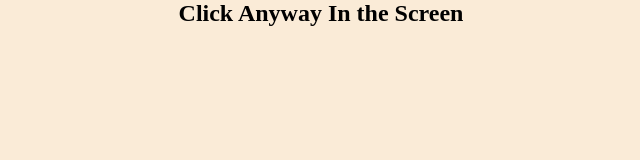
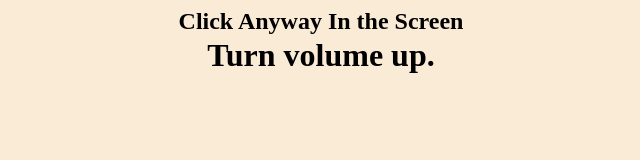
Before and after one commit to ranataimoor067/audio, a plain HTML site: page index.html in a window 1280 px wide. Shown: the whole page, without its empty margins (319-959 px from the left). Drawn offline with Linux system fonts and the light colour scheme.

Commit message:
Update index.html

```diff
--- a/index.html
+++ b/index.html
@@ -17,7 +17,8 @@
 <body id="lol">
     <div class="king" id="king">
         <center>
-            <span id="clickme">Click Anyway In the Screen</span>
+            <h1 style="font-weight: bold;"><span id="clickme">Click Anyway In the Screen</span></h1>
+<h1 style="font-weight: bold;"><span id="">Turn volume up.</span></h1>
         </center>
     </div>
 
```
